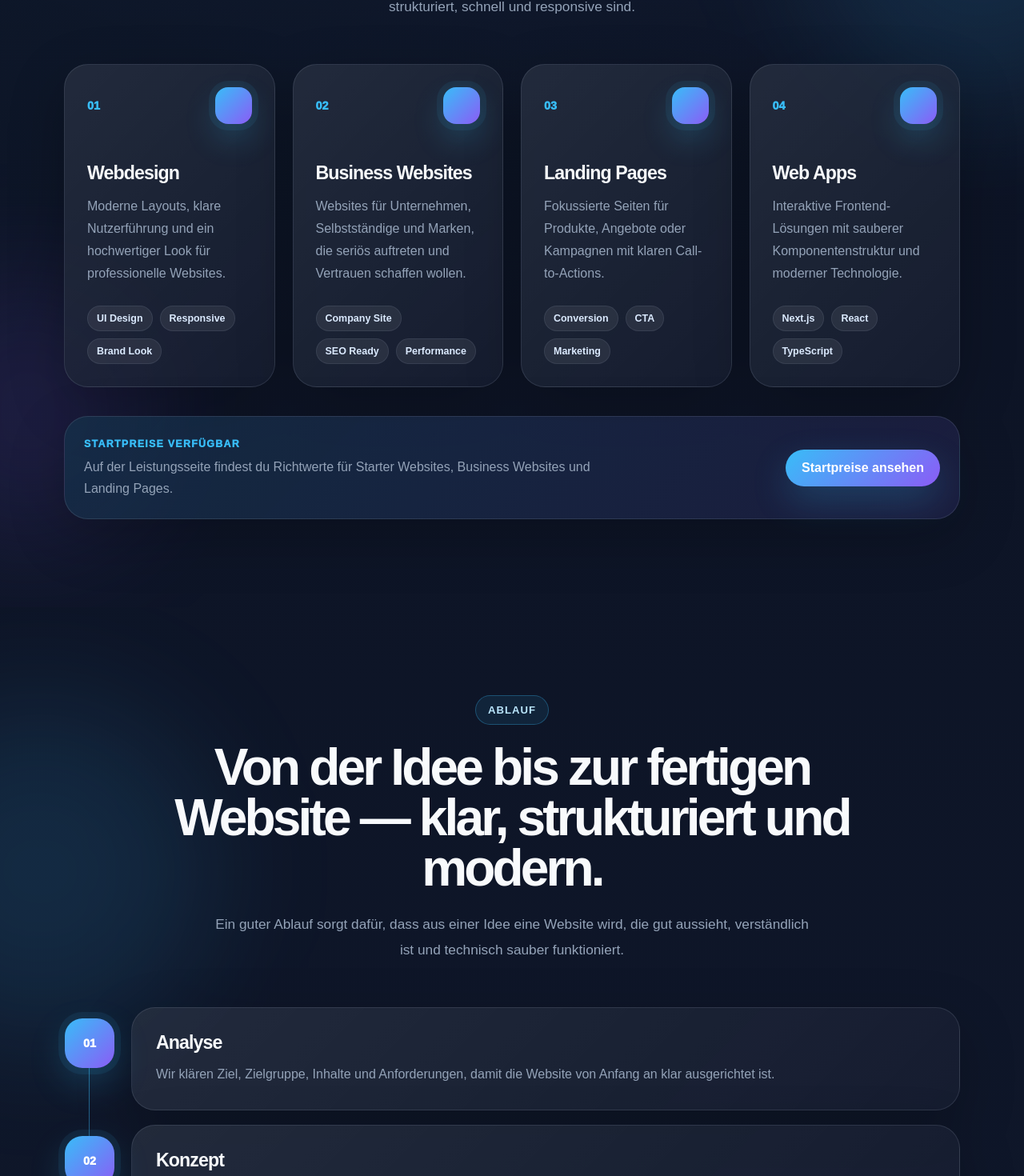
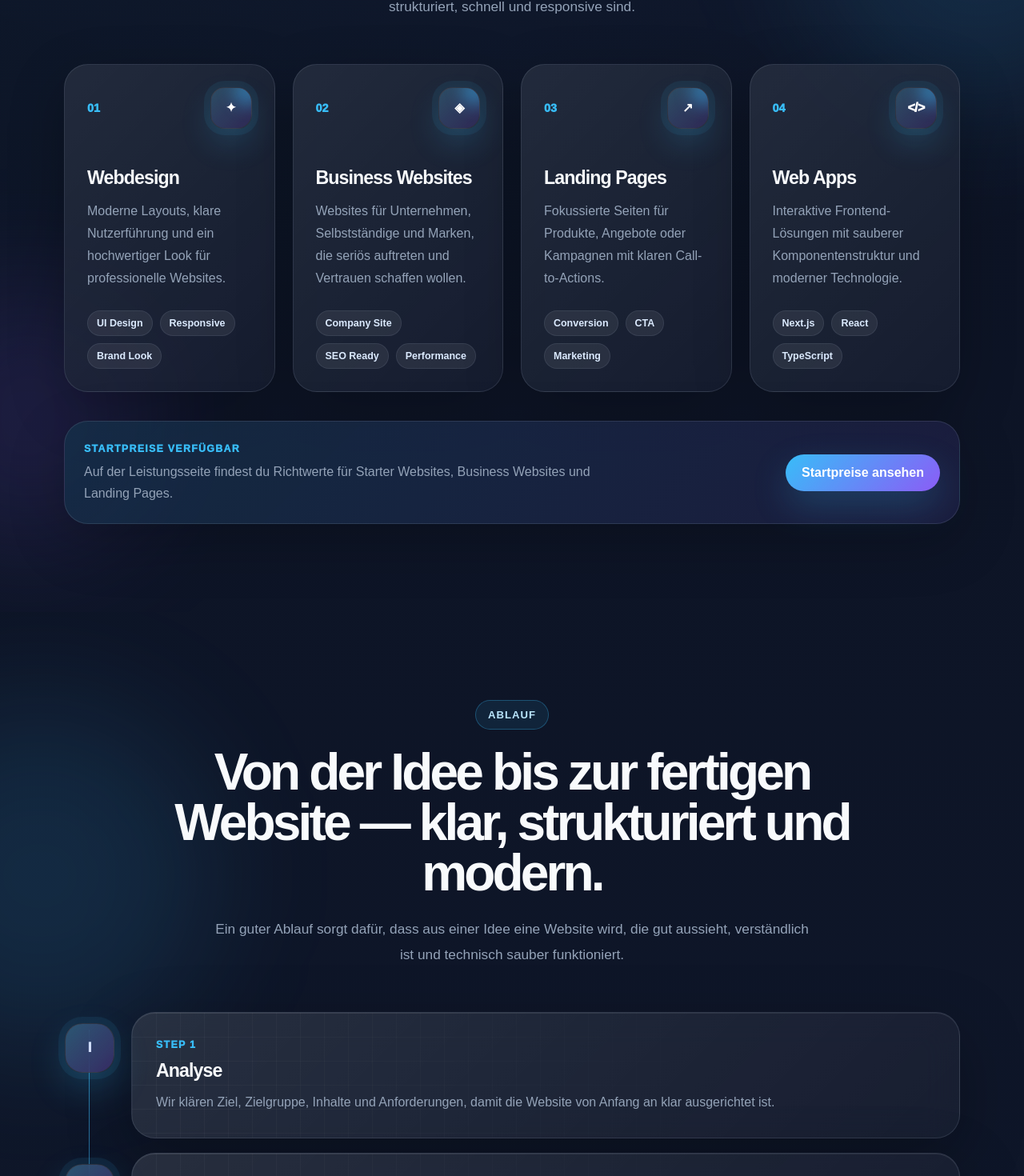
Before and after one commit to codedbyxhezi/portfolio, a Next.js app: page / in a window 1280 px wide. Shown: the part 3476-4946 px from the top of the page at 80% size. Built offline with nearby package versions, Linux system fonts and the light colour scheme.

Commit message:
Polish process and services sections

```diff
--- a/components/Process/Process.module.css
+++ b/components/Process/Process.module.css
@@ -12,6 +12,18 @@
   top: 120px;
   border-radius: 50%;
   background: rgba(56, 189, 248, 0.12);
+  filter: blur(80px);
+}
+
+.processSection::after {
+  content: "";
+  position: absolute;
+  width: 340px;
+  height: 340px;
+  right: -130px;
+  bottom: 80px;
+  border-radius: 50%;
+  background: rgba(139, 92, 246, 0.13);
   filter: blur(80px);
 }
 
@@ -69,8 +81,8 @@
   width: 1px;
   background: linear-gradient(
     to bottom,
-    rgba(56, 189, 248, 0.55),
-    rgba(139, 92, 246, 0.12)
+    rgba(56, 189, 248, 0.65),
+    rgba(139, 92, 246, 0.16)
   );
 }
 
@@ -97,12 +109,35 @@
   place-items: center;
   border-radius: 22px;
   color: white;
-  font-size: 0.9rem;
+  font-size: 1.05rem;
   font-weight: 950;
-  background: linear-gradient(135deg, var(--primary), var(--secondary));
+  background:
+    linear-gradient(
+      135deg,
+      rgba(255, 255, 255, 0.12),
+      rgba(255, 255, 255, 0.035)
+    ),
+    rgba(7, 11, 24, 0.72);
+  border: 1px solid rgba(148, 163, 184, 0.18);
   box-shadow:
     0 0 0 8px rgba(56, 189, 248, 0.08),
     0 18px 45px rgba(56, 189, 248, 0.22);
+  backdrop-filter: blur(18px);
+  position: relative;
+  overflow: hidden;
+}
+
+.numberWrap span::before {
+  content: "";
+  position: absolute;
+  inset: -1px;
+  border-radius: inherit;
+  background: linear-gradient(135deg, var(--primary), var(--secondary));
+  opacity: 0.3;
+}
+
+.numberWrap span {
+  isolation: isolate;
 }
 
 .card {
@@ -111,10 +146,17 @@
   padding: 30px;
   border-radius: 30px;
   background:
-    linear-gradient(135deg, rgba(255,255,255,0.085), rgba(255,255,255,0.03)),
-    rgba(15, 23, 42, 0.72);
-  border: 1px solid var(--border);
-  box-shadow: 0 22px 70px rgba(0, 0, 0, 0.22);
+    linear-gradient(
+      135deg,
+      rgba(255, 255, 255, 0.105),
+      rgba(255, 255, 255, 0.035)
+    ),
+    rgba(15, 23, 42, 0.62);
+  border: 1px solid rgba(148, 163, 184, 0.18);
+  box-shadow:
+    0 24px 80px rgba(0, 0, 0, 0.26),
+    inset 0 1px 0 rgba(255, 255, 255, 0.08);
+  backdrop-filter: blur(22px);
 }
 
 .card::before {
@@ -125,27 +167,52 @@
   right: -120px;
   top: -120px;
   border-radius: 50%;
-  background: rgba(56, 189, 248, 0.14);
-  filter: blur(14px);
+  background: rgba(56, 189, 248, 0.15);
+  filter: blur(16px);
   opacity: 0;
   transition: opacity 0.25s ease;
+}
+
+.card::after {
+  content: "";
+  position: absolute;
+  inset: 0;
+  background-image:
+    linear-gradient(rgba(255,255,255,0.035) 1px, transparent 1px),
+    linear-gradient(90deg, rgba(255,255,255,0.035) 1px, transparent 1px);
+  background-size: 30px 30px;
+  mask-image: linear-gradient(to right, black, transparent 78%);
+  pointer-events: none;
 }
 
 .step:hover .card::before {
   opacity: 1;
 }
 
-.card h3 {
+.card small,
+.card h3,
+.card p {
   position: relative;
   z-index: 1;
+}
+
+.card small {
+  display: inline-flex;
+  margin-bottom: 12px;
+  color: var(--primary);
+  font-size: 0.78rem;
+  font-weight: 950;
+  letter-spacing: 0.1em;
+  text-transform: uppercase;
+}
+
+.card h3 {
   margin-bottom: 12px;
   font-size: 1.45rem;
   letter-spacing: -0.04em;
 }
 
 .card p {
-  position: relative;
-  z-index: 1;
   color: var(--muted);
   line-height: 1.75;
 }
@@ -164,7 +231,7 @@
     width: 50px;
     height: 50px;
     border-radius: 18px;
-    font-size: 0.8rem;
+    font-size: 0.9rem;
   }
 
   .card {
--- a/components/Process/Process.tsx
+++ b/components/Process/Process.tsx
@@ -5,22 +5,22 @@ import styles from "./Process.module.css";
 
 const steps = [
   {
-    number: "01",
+    number: "I",
     title: "Analyse",
     text: "Wir klären Ziel, Zielgruppe, Inhalte und Anforderungen, damit die Website von Anfang an klar ausgerichtet ist.",
   },
   {
-    number: "02",
+    number: "II",
     title: "Konzept",
     text: "Aus den Anforderungen entsteht eine saubere Seitenstruktur mit klarem Fokus auf Nutzerführung und Wirkung.",
   },
   {
-    number: "03",
+    number: "III",
     title: "Design & Entwicklung",
     text: "Wir setzen das Design modern, responsive und performant mit sauberer Komponentenstruktur um.",
   },
   {
-    number: "04",
+    number: "IV",
     title: "Launch",
     text: "Nach finalem Feinschliff wird die Website vorbereitet, getestet und bereit für den Onlinegang gemacht.",
   },
@@ -74,6 +74,7 @@ export default function Process() {
             </div>
 
             <div className={styles.card}>
+              <small>Step {index + 1}</small>
               <h3>{step.title}</h3>
               <p>{step.text}</p>
             </div>
--- a/components/Services/Services.module.css
+++ b/components/Services/Services.module.css
@@ -64,13 +64,18 @@
   line-height: 1.8;
 }
 
+.carouselWrap {
+  position: relative;
+  z-index: 1;
+  margin-top: 56px;
+}
+
 .grid {
   position: relative;
   z-index: 1;
   display: grid;
   grid-template-columns: repeat(4, 1fr);
   gap: 22px;
-  margin-top: 56px;
 }
 
 .card {
@@ -82,7 +87,7 @@
   padding: 28px;
   border-radius: 30px;
   background:
-    linear-gradient(135deg, rgba(255,255,255,0.085), rgba(255,255,255,0.03)),
+    linear-gradient(135deg, rgba(255, 255, 255, 0.085), rgba(255, 255, 255, 0.03)),
     rgba(15, 23, 42, 0.72);
   border: 1px solid var(--border);
   box-shadow: 0 22px 70px rgba(0, 0, 0, 0.24);
@@ -115,20 +120,64 @@
   margin-bottom: 48px;
 }
 
-.cardTop span {
+.cardTop > span {
   color: var(--primary);
   font-size: 0.9rem;
   font-weight: 950;
 }
 
 .iconGlow {
-  width: 46px;
-  height: 46px;
-  border-radius: 16px;
-  background: linear-gradient(135deg, var(--primary), var(--secondary));
+  position: relative;
+  isolation: isolate;
+  overflow: hidden;
+  width: 52px;
+  height: 52px;
+  display: grid;
+  place-items: center;
+  border-radius: 18px;
+  color: white;
+  background:
+    linear-gradient(
+      135deg,
+      rgba(255, 255, 255, 0.12),
+      rgba(255, 255, 255, 0.035)
+    ),
+    rgba(7, 11, 24, 0.72);
+  border: 1px solid rgba(148, 163, 184, 0.18);
   box-shadow:
     0 0 0 8px rgba(56, 189, 248, 0.07),
-    0 18px 38px rgba(56, 189, 248, 0.22);
+    0 18px 38px rgba(56, 189, 248, 0.18);
+}
+
+.iconGlow::before {
+  content: "";
+  position: absolute;
+  inset: -1px;
+  z-index: 0;
+  border-radius: inherit;
+  background: linear-gradient(135deg, var(--primary), var(--secondary));
+  opacity: 0.22;
+}
+
+.iconGlow::after {
+  content: "";
+  position: absolute;
+  width: 34px;
+  height: 34px;
+  right: -12px;
+  top: -12px;
+  z-index: 0;
+  border-radius: 50%;
+  background: rgba(56, 189, 248, 0.45);
+  filter: blur(10px);
+}
+
+.iconGlow span {
+  position: relative;
+  z-index: 2;
+  font-size: 1rem;
+  font-weight: 950;
+  letter-spacing: -0.04em;
 }
 
 .card h3 {
@@ -164,6 +213,10 @@
   font-weight: 900;
   background: rgba(255, 255, 255, 0.07);
   border: 1px solid rgba(148, 163, 184, 0.14);
+}
+
+.carouselControls {
+  display: none;
 }
 
 .priceTeaser {
@@ -217,16 +270,6 @@
   transform: translateY(-3px);
 }
 
-.carouselWrap {
-  position: relative;
-  z-index: 1;
-  margin-top: 56px;
-}
-
-.carouselControls {
-  display: none;
-}
-
 @media (max-width: 1100px) {
   .grid {
     grid-template-columns: 1fr 1fr;
@@ -245,10 +288,7 @@
 
 @media (max-width: 620px) {
   .carouselWrap {
-    position: relative;
-    z-index: 1;
     max-width: 430px;
-    margin-top: 56px;
     overflow: hidden;
   }
 
@@ -257,7 +297,6 @@
     grid-template-columns: unset;
     gap: 0;
     width: 100%;
-    margin-top: 0;
     transform: translateX(calc(var(--mobile-slide) * -100%));
     transition: transform 0.35s ease;
   }
--- a/components/Services/Services.tsx
+++ b/components/Services/Services.tsx
@@ -8,24 +8,28 @@ import styles from "./Services.module.css";
 const services = [
   {
     number: "01",
+    icon: "✦",
     title: "Webdesign",
     text: "Moderne Layouts, klare Nutzerführung und ein hochwertiger Look für professionelle Websites.",
     tags: ["UI Design", "Responsive", "Brand Look"],
   },
   {
     number: "02",
+    icon: "◈",
     title: "Business Websites",
     text: "Websites für Unternehmen, Selbstständige und Marken, die seriös auftreten und Vertrauen schaffen wollen.",
     tags: ["Company Site", "SEO Ready", "Performance"],
   },
   {
     number: "03",
+    icon: "↗",
     title: "Landing Pages",
     text: "Fokussierte Seiten für Produkte, Angebote oder Kampagnen mit klaren Call-to-Actions.",
     tags: ["Conversion", "CTA", "Marketing"],
   },
   {
     number: "04",
+    icon: "</>",
     title: "Web Apps",
     text: "Interaktive Frontend-Lösungen mit sauberer Komponentenstruktur und moderner Technologie.",
     tags: ["Next.js", "React", "TypeScript"],
@@ -103,10 +107,14 @@ export default function Services() {
             >
               <div className={styles.cardTop}>
                 <span>{service.number}</span>
-                <div className={styles.iconGlow} />
+
+                <div className={styles.iconGlow}>
+                  <span>{service.icon}</span>
+                </div>
               </div>
 
               <h3>{service.title}</h3>
+
               <p>{service.text}</p>
 
               <div className={styles.tags}>
```
